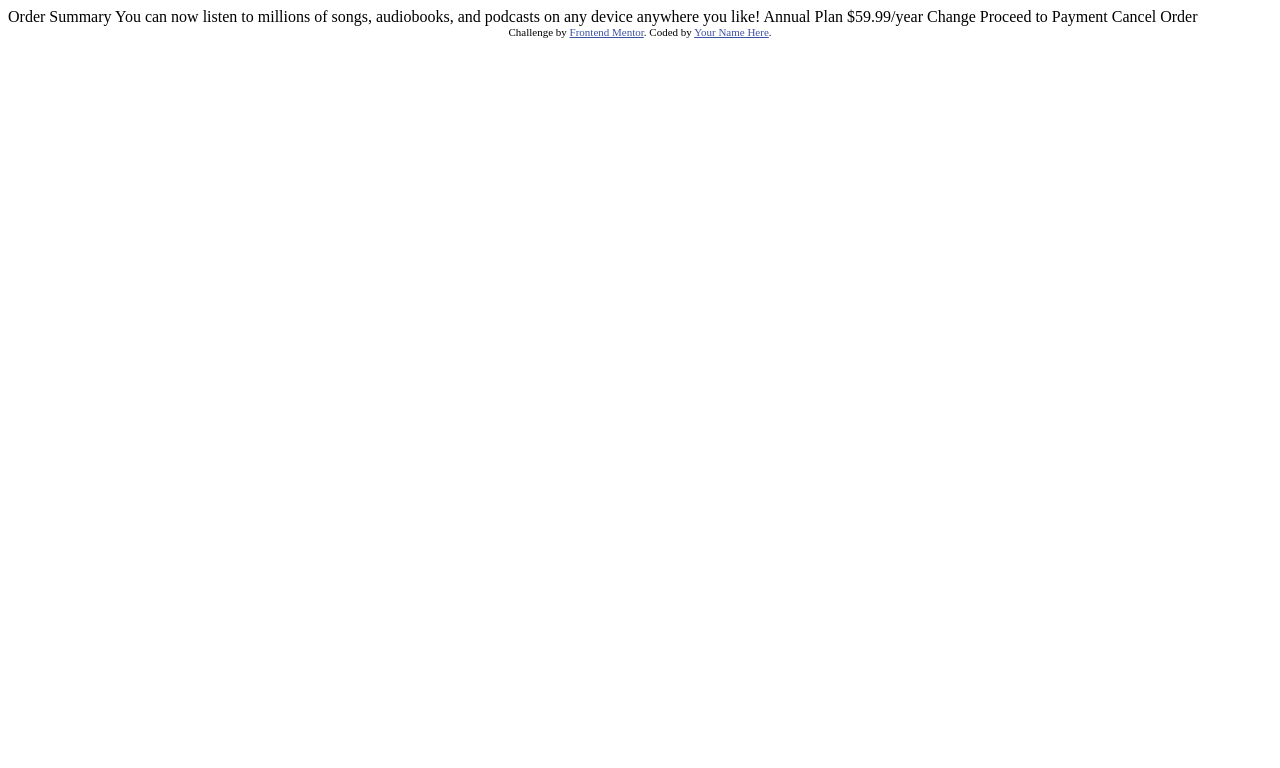
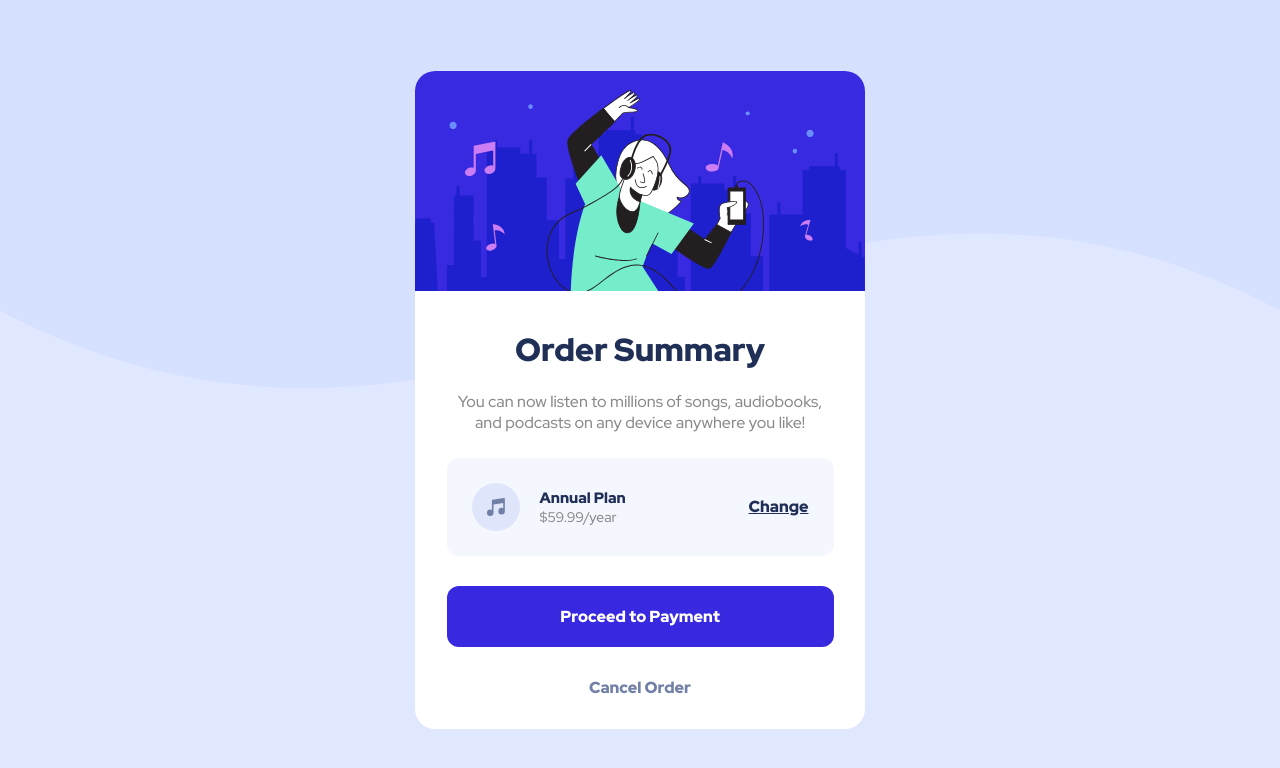
Before and after one commit to eyagargah/order-summary-component-main, a plain HTML site: page order-summary-component-main/index.html in a window 1280 px wide. Drawn offline with Linux system fonts and the light colour scheme.

Commit message:
updated html and style.css

```diff
--- a/order-summary-component-main/index.html
+++ b/order-summary-component-main/index.html
@@ -5,7 +5,7 @@
   <meta name="viewport" content="width=device-width, initial-scale=1.0"> <!-- displays site properly based on user's device -->
 
   <link rel="icon" type="image/png" sizes="32x32" href="./images/favicon-32x32.png">
-
+  <link rel="stylesheet" href="style.css">
   <title>Frontend Mentor | Order summary card</title>
 
   <!-- Feel free to remove these styles or customise in your own stylesheet 👍 -->
@@ -15,23 +15,45 @@
   </style>
 </head>
 <body>
+  <div class="container">
 
-  Order Summary
+    <div class="hero">
+      <img src="images/illustration-hero.svg" alt="">
+    </div>
 
-  You can now listen to millions of songs, audiobooks, and podcasts on any
-  device anywhere you like!
+    <div class="text-content">
 
-  Annual Plan
-  $59.99/year
+      <h2 class="title">
+        Order Summary
+      </h2>
 
-  Change
+      <p class="subtitle">
+        You can now listen to millions of songs, audiobooks, and podcasts on any
+        device anywhere you like!
+      </p>
 
-  Proceed to Payment
-  Cancel Order
+      <div class="plan-box">
 
-  <div class="attribution">
-    Challenge by <a href="https://www.frontendmentor.io?ref=challenge" target="_blank">Frontend Mentor</a>.
-    Coded by <a href="#">Your Name Here</a>.
+        <div class="plan-box-left">
+
+          <img src="images/icon-music.svg" alt="">
+
+          <div>
+            <h5>Annual Plan</h5>
+            <p>$59.99/year</p>
+          </div>
+
+        </div>
+
+        <a href="#">Change</a>
+
+      </div>
+
+      <a href="#" class="proceed-btn">Proceed to Payment</a>
+      <a href="#" class="cancel-btn">Cancel Order</a>
+
+    </div>
   </div>
+
 </body>
 </html>
--- /dev/null
+++ b/order-summary-component-main/style.css
@@ -0,0 +1,144 @@
+@import url('https://fonts.googleapis.com/css2?family=Red+Hat+Display:wght@500;700;900&display=swap');
+
+
+* {
+    margin: 0;
+    padding: 0;
+    box-sizing: border-box;
+}
+
+body {
+    font-family: 'Red Hat Display' , sans-serif;
+    min-height: 100vh;
+    background-image: url(images/pattern-background-desktop.svg);
+    background-repeat: no-repeat;
+    background-size: contain;
+    background-color: hsl(225, 100%, 94%);
+    position: relative;
+    font-size: 16px;
+}
+
+.container {
+    position: absolute;
+    left: 50%;
+    top: 50%;
+    transform: translate(-50% , -50%);
+    max-width: 450px;
+    background-color: white;
+    border-radius: 20px;
+    overflow: hidden;
+}
+
+.text-content {
+    padding: 7% ;
+    text-align: center;
+}
+.title {
+    color: hsl(223, 47%, 23%);
+    font-weight: 900;
+    font-size: 32px;
+    margin-bottom: 20px;
+}
+
+.text-content p.subtitle {
+    color:#8a8a8a;
+    margin-bottom: 25px;
+}
+
+
+.plan-box {
+    background-color: hsl(225, 100%, 98%);
+    border-radius: 12px;
+    display: flex;
+    padding: 25px;
+    align-items: center;
+    justify-content: space-between;
+}
+
+.plan-box-left {
+    display: flex;
+    align-items: center;
+    text-align: left;
+}
+ .plan-box-left div {
+     margin-left: 20px;
+ }
+
+ .plan-box-left div  h5 {
+     font-weight: 900;
+     font-size: 15px;
+     color:hsl(223, 47%, 23%);
+ }
+
+ .plan-box-left div  p {
+    font-size: 14px;
+    color:#8a8a8a;
+}
+
+.plan-box a {
+    font-weight: 900;
+    color: hsl(223, 47%, 23%);
+    transition: color .3s ease;
+}
+
+
+.plan-box a:hover {
+    text-decoration: none;
+    color: hsl(245, 75%, 52%);
+}
+
+a.proceed-btn  {
+    display: block;
+    text-decoration: none;
+    font-weight: 900;
+    color: white;
+    background-color: hsl(245, 75%, 52%);
+    padding: 20px 0;
+    border-radius: 12px;
+    margin: 30px 0;
+    transition: background-color .3s ease;
+}
+
+a.proceed-btn:hover {
+    background-color: hsl(224, 23%, 55%);
+}
+
+a.cancel-btn {
+    color:hsl(224, 23%, 55%) ;
+    font-weight: 900;
+    text-decoration: none;
+    transition: color .3s ease;
+}
+
+a.cancel-btn:hover {
+    color: hsl(223, 47%, 23%);
+}
+
+@media only screen and (max-width : 375px) {
+    .container {
+        max-width: 75%;
+    }
+    body {
+        background-color: url(images/pattern-background-mobile.svg);
+        font-size: 14px;
+    }
+
+    .title {
+        font-size: 23px;
+    }
+
+    div.plan-box {
+        padding: 12px;
+    }
+
+    .plan-box-left div {
+        margin-left: 10px;
+    }
+
+    a.proceed-btn , a.cancel-btn , .plan-box a {
+        font-size: 13px;
+    }
+    .text-content {
+        padding: 9% 7%;
+    }
+}
```
Also changed, not shown: 1 other file.
